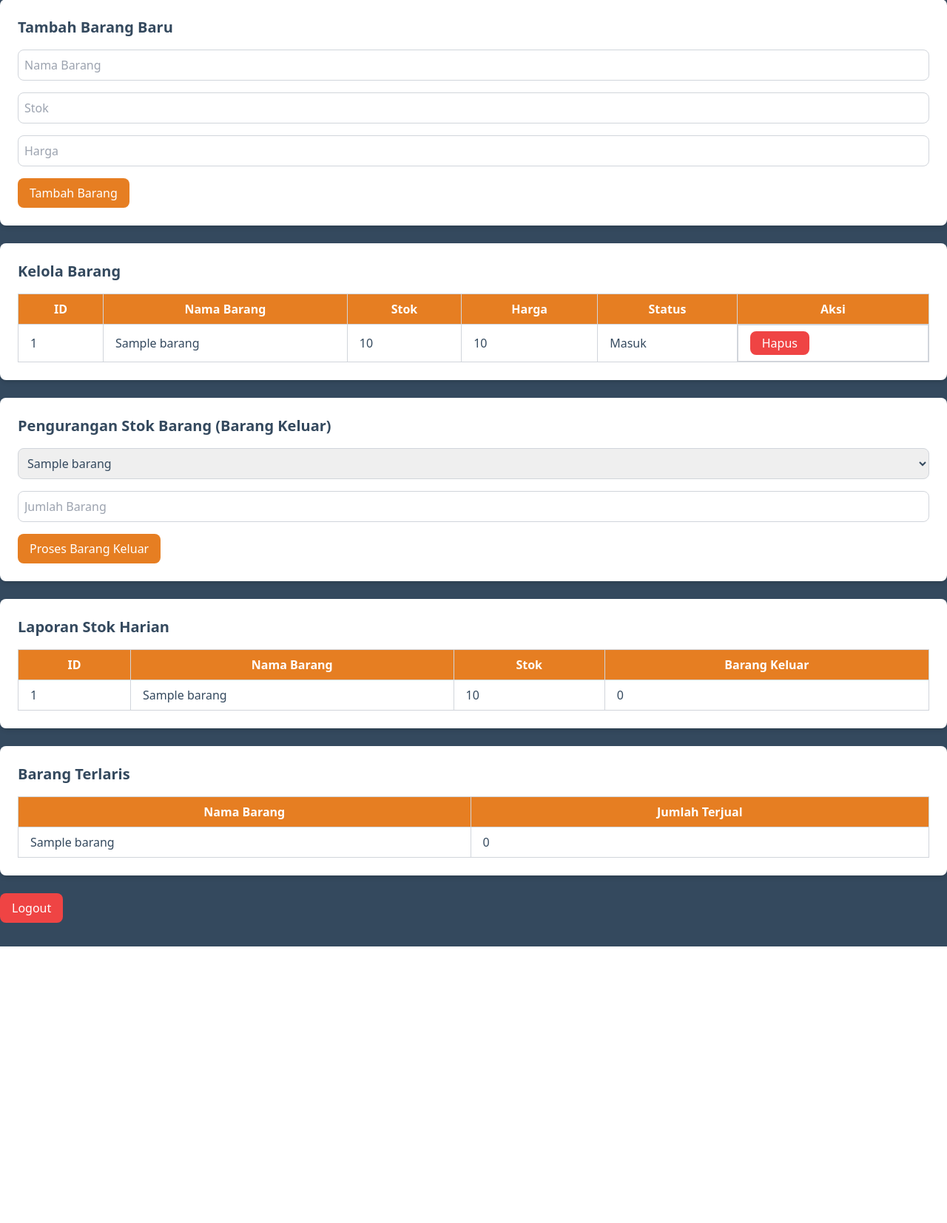
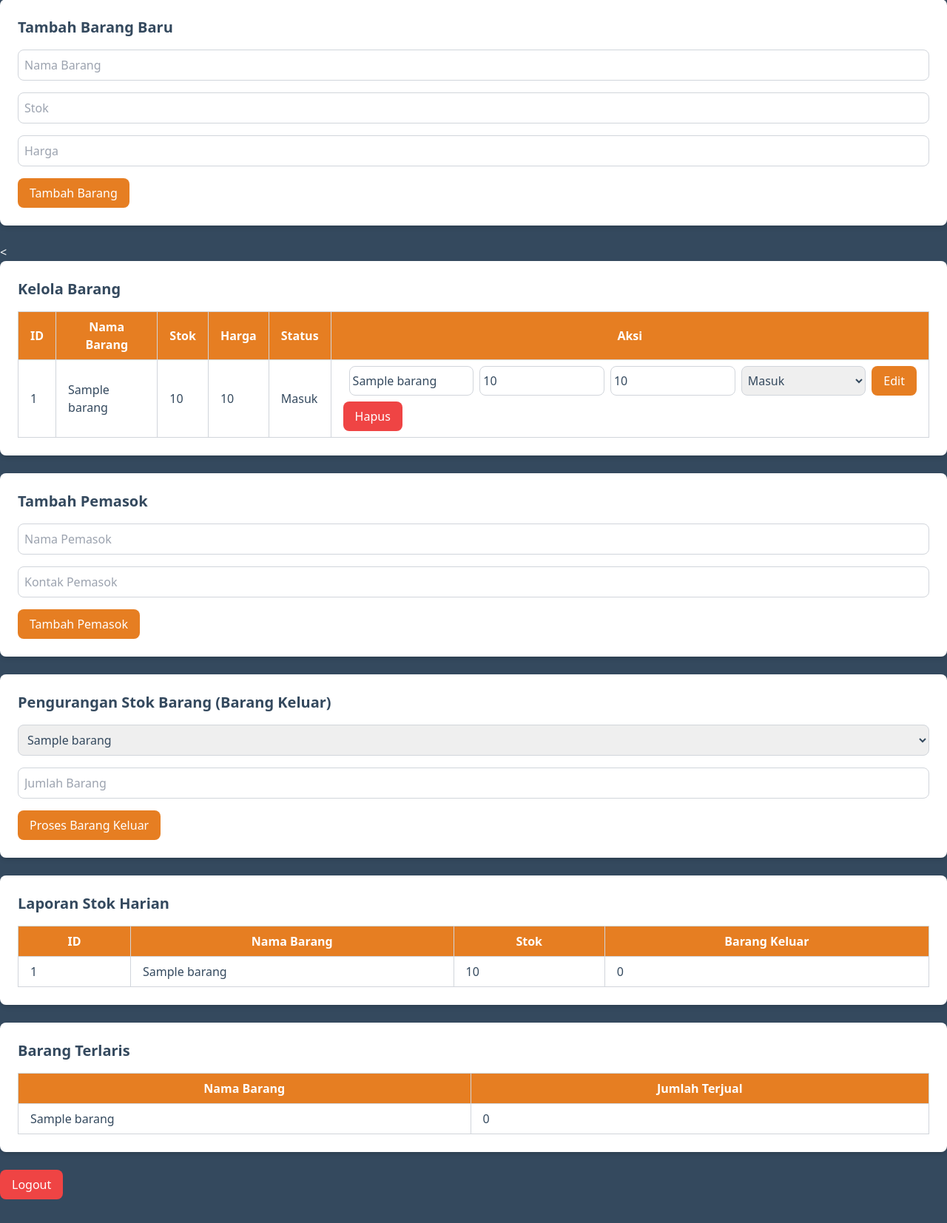
Before and after one commit to Lewita-Elok/TR_ASDOS2, a PHP site: page /dashboard/admin_dashboard.php in a window 1280 px wide. Shown: the part 97-1751 px from the top of the page at 74% size. Before the commit the page ends 1377 px from the top, so only its background shows below. Run offline with PHP 8.4, Linux system fonts and the light colour scheme; the visitor is signed in with stand-in values (Sample User, id 1); tables that the repository leaves empty or names only in its code hold one stand-in row (values such as "Sample post"); some libraries are stand-ins or nearby versions.

Commit message:
tambahan form

```diff
--- a/dashboard/admin_dashboard.php
+++ b/dashboard/admin_dashboard.php
@@ -154,7 +154,7 @@ $terlaris_result = mysqli_query($conn, $terlaris_query);
             </form>
         </div>
 
-        <!-- Form Kelola Barang -->
+        <<!-- Form Kelola Barang -->
             <div class="bg-white text-dark-gray p-6 rounded-lg shadow-md mb-6">
                 <h2 class="text-xl font-semibold mb-4">Kelola Barang</h2>
                 <table class="w-full border-collapse border border-gray-300">
@@ -179,10 +179,21 @@ $terlaris_result = mysqli_query($conn, $terlaris_query);
                                 <td class='border border-gray-300 px-4 py-2'>{$row['stok']}</td>
                                 <td class='border border-gray-300 px-4 py-2'>{$row['harga']}</td>
                                 <td class='border border-gray-300 px-4 py-2'>{$row['status']}</td>
-                                <td class='border border-gray-300 px-4 py-2 flex space-x-2'>
-                                    <form method='POST' class='inline'>
+                                <td class='border border-gray-300 px-4 py-2 space-y-2'>
+                                    <form method='POST' class='flex space-x-2'>
                                         <input type='hidden' name='id_barang' value='{$row['id_barang']}'>
-                                        <button type='submit' name='delete_item' class='px-4 py-1 bg-red-500 text-white rounded-lg hover:bg-red-600'>Hapus</button>
+                                        <input type='text' name='nama_barang' value='{$row['nama_barang']}' class='p-1 border border-gray-300 rounded-lg w-full'>
+                                        <input type='number' name='stok' value='{$row['stok']}' class='p-1 border border-gray-300 rounded-lg w-full'>
+                                        <input type='number' name='harga' value='{$row['harga']}' class='p-1 border border-gray-300 rounded-lg w-full'>
+                                        <select name='status' class='p-1 border border-gray-300 rounded-lg w-full'>
+                                            <option value='Masuk' " . ($row['status'] == 'Masuk' ? 'selected' : '') . ">Masuk</option>
+                                            <option value='Keluar' " . ($row['status'] == 'Keluar' ? 'selected' : '') . ">Keluar</option>
+                                        </select>
+                                        <button type='submit' name='edit_item' class='px-4 py-2 bg-primary-orange text-white rounded-lg hover:bg-orange-600'>Edit</button>
+                                    </form>
+                                    <form method='POST' class='flex'>
+                                        <input type='hidden' name='id_barang' value='{$row['id_barang']}'>
+                                        <button type='submit' name='delete_item' class='px-4 py-2 bg-red-500 text-white rounded-lg hover:bg-red-600'>Hapus</button>
                                     </form>
                                 </td>
                             </tr>";
@@ -191,6 +202,21 @@ $terlaris_result = mysqli_query($conn, $terlaris_query);
                     </tbody>
                 </table>
             </div>
+
+            <!-- Form Tambah Pemasok -->
+            <div class="bg-white text-dark-gray p-6 rounded-lg shadow-md mb-6">
+                <h2 class="text-xl font-semibold mb-4">Tambah Pemasok</h2>
+                <form method="POST" action="" class="space-y-4">
+                    <input type="text" name="nama_pemasok" placeholder="Nama Pemasok" required
+                        class="w-full p-2 border border-gray-300 rounded-lg">
+                    <input type="text" name="kontak" placeholder="Kontak Pemasok" required
+                        class="w-full p-2 border border-gray-300 rounded-lg">
+                    <button type="submit" name="add_supplier"
+                        class="px-4 py-2 bg-primary-orange text-white rounded-lg hover:bg-orange-600">Tambah
+                        Pemasok</button>
+                </form>
+            </div>
+
 
             <!-- Barang keluar -->
             <div class="bg-white text-dark-gray p-6 rounded-lg shadow-md mb-6">
```
Lines whose indentation alone changed are shown as unchanged.
